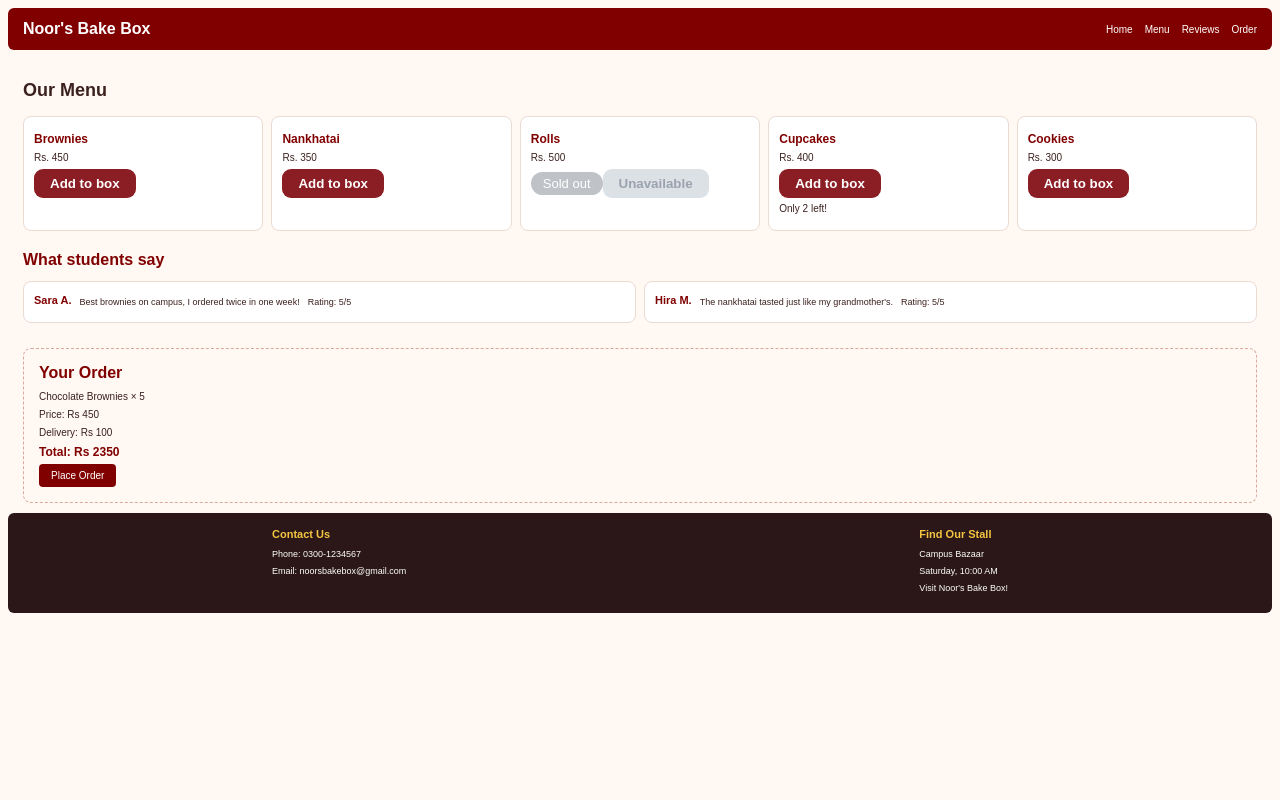
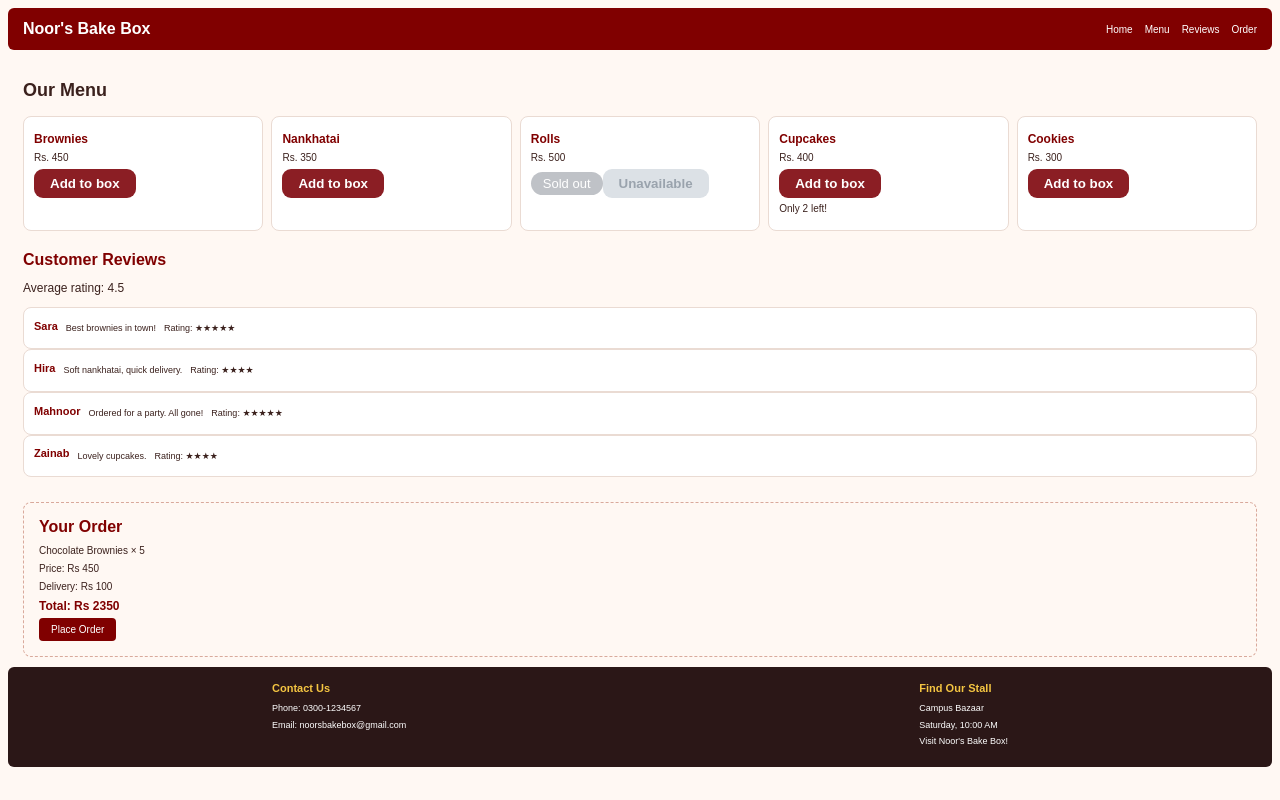
Before and after one commit to 2622-4cs-010-lang/bazaar, a React (Vite) app: page / in a window 1280 px wide. Built offline with nearby package versions, Linux system fonts and the light colour scheme.

Commit message:
task 5 lab 9

```diff
--- a/src/App.jsx
+++ b/src/App.jsx
@@ -1,8 +1,7 @@
-
 
 import ShopHeader from "./components/layout/ShopHeader";
 import ProductSection from "./components/products/ProductSection";
-import ReviewCard from "./components/reviews/ReviewCard";
+import ReviewSection from "./components/reviews/ReviewSection";
 import OrderInfo from "./components/orders/OrderInfo";
 import Footer from "./components/layout/Footer";
 
@@ -13,21 +12,7 @@ function App() {
 
       <ProductSection />
 
-      <section className="review-section" id="reviews">
-        <h2>What students say</h2>
-        <div className="review-row">
-          <ReviewCard
-            name="Sara A."
-            review="Best brownies on campus, I ordered twice in one week!"
-            rating={5}
-          />
-          <ReviewCard
-            name="Hira M."
-            review="The nankhatai tasted just like my grandmother's."
-            rating={5}
-          />
-        </div>
-      </section>
+      <ReviewSection />
 
       <OrderInfo />
       <Footer />
--- a/src/components/reviews/ReviewCard.jsx
+++ b/src/components/reviews/ReviewCard.jsx
@@ -1,11 +1,12 @@
-function ReviewCard({ name, review, rating }) {
+
+function ReviewCard({ name, comment, rating }) {
   return (
     <div className="review-card">
       <h3>{name}</h3>
 
-      <p>{review}</p>
+      <p>{comment}</p>
 
-      <p>Rating: {rating}/5</p>
+      <p>Rating: {"★".repeat(rating)}</p>
     </div>
   );
 }
--- a/src/components/reviews/ReviewSection.jsx
+++ b/src/components/reviews/ReviewSection.jsx
@@ -1,15 +1,39 @@
-import ReviewSara from "./ReviewSara";
-import ReviewHira from "./ReviewHira";
+
+import { reviews } from "../../data/reviews.js";
+import ReviewCard from "./ReviewCard";
 
 function ReviewSection() {
+  let totalRating = 0;
+
+  for (let i = 0; i < reviews.length; i++) {
+    totalRating += reviews[i].rating;
+  }
+
+  const average =
+    reviews.length > 0 ? totalRating / reviews.length : 0;
+
   return (
     <section className="review-section">
-      <h1>Customer Reviews</h1>
+      <h2>Customer Reviews</h2>
 
-      <div className="review-row">
-        <ReviewSara />
-        <ReviewHira />
-      </div>
+      {reviews.length === 0 ? (
+        <p>No reviews yet. Be the first!</p>
+      ) : (
+        <>
+          <p>Average rating: {average.toFixed(1)}</p>
+
+          <div className="review-list">
+            {reviews.map((review) => (
+              <ReviewCard
+                key={review.id}
+                name={review.name}
+                rating={review.rating}
+                comment={review.comment}
+              />
+            ))}
+          </div>
+        </>
+      )}
     </section>
   );
 }
--- /dev/null
+++ b/src/data/reviews.js
@@ -0,0 +1,27 @@
+
+export const reviews = [
+  {
+    id: 1,
+    name: "Sara",
+    rating: 5,
+    comment: "Best brownies in town!",
+  },
+  {
+    id: 2,
+    name: "Hira",
+    rating: 4,
+    comment: "Soft nankhatai, quick delivery.",
+  },
+  {
+    id: 3,
+    name: "Mahnoor",
+    rating: 5,
+    comment: "Ordered for a party. All gone!",
+  },
+  {
+    id: 4,
+    name: "Zainab",
+    rating: 4,
+    comment: "Lovely cupcakes.",
+  },
+];
```
